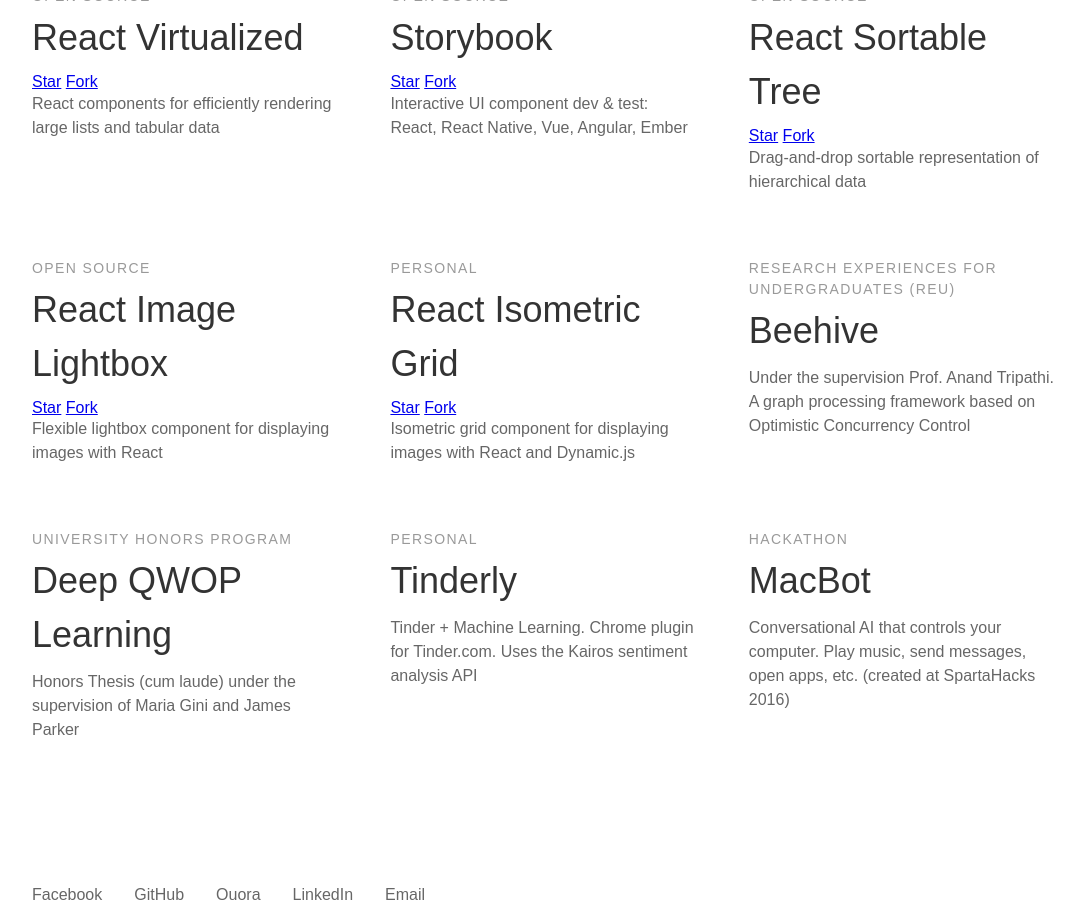
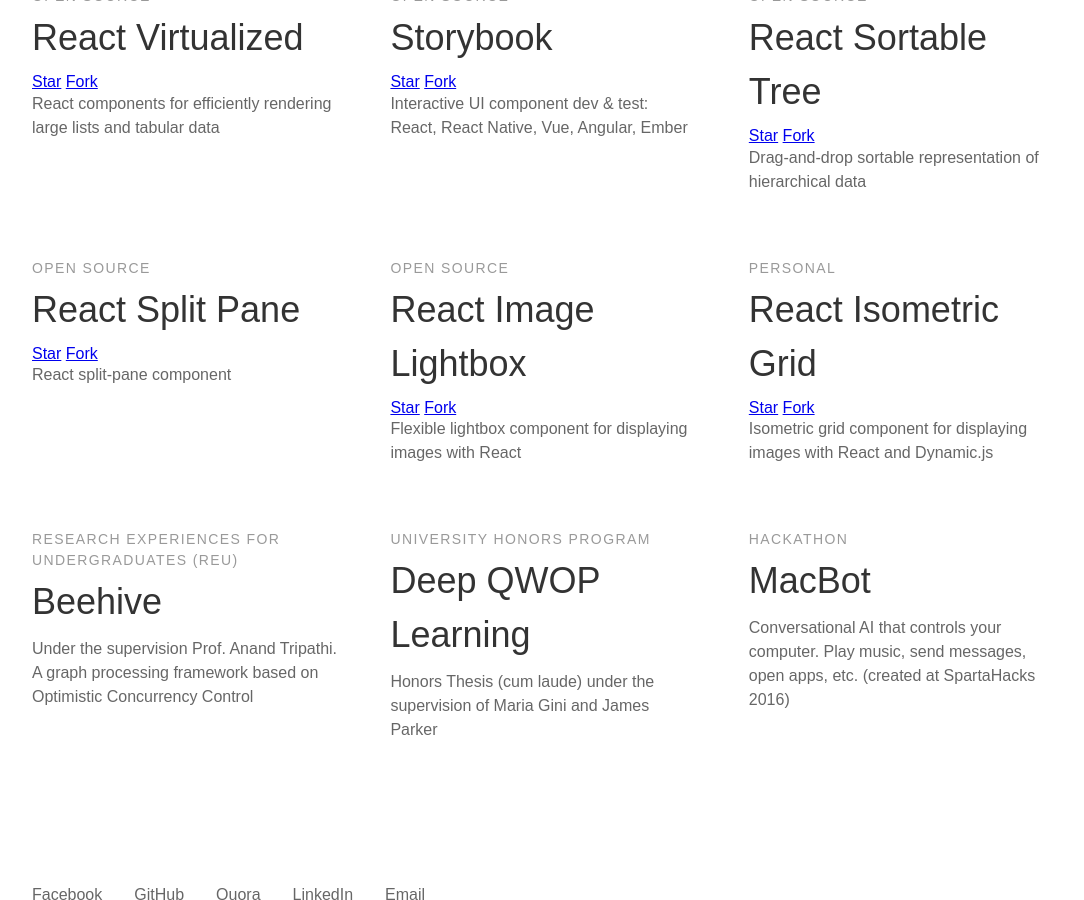
Before and after one commit to wuweiweiwu/wuweiweiwu.github.io, a Jekyll site: the page built from index.html, in a window 1280 px wide and 900 px high, scrolled down 853 px. Shown: the whole window, without its empty margins (96-1180 px from the left). Built offline with Jekyll 4.4.1, drawn with Linux system fonts in a browser that asks for light colours; some web fonts are replaced.

Commit message:
Update projects.yml

```diff
--- a/_data/projects.yml
+++ b/_data/projects.yml
@@ -18,6 +18,13 @@
   link: http://weiweiwu.me/react-sortable-tree/
   author: fritz-c
   repo: react-sortable-tree
+
+- name: React Split Pane
+  client: Open Source
+  description: React split-pane component
+  link: https://github.com/tomkp/react-split-pane
+  author: tomkp
+  repo: react-split-pane
 
 - name: React Image Lightbox
   client: Open Source
@@ -48,10 +55,10 @@
 #   description: Simply beautiful animated icon. Feather Icons animated with animejs, animate.css, bounce.js
 #   link: https://github.com/wuweiweiwu/react-pretty-interaction-icon
 
-- name: Tinderly
-  client: Personal
-  description: Tinder + Machine Learning. Chrome plugin for Tinder.com. Uses the Kairos sentiment analysis API
-  link: https://chrome.google.com/webstore/detail/tinderly-tinder-with-mach/mdkobmclngihinplcodbehpmocchnmob
+# - name: Tinderly
+#   client: Personal
+#   description: Tinder + Machine Learning. Chrome plugin for Tinder.com. Uses the Kairos sentiment analysis API
+#   link: https://chrome.google.com/webstore/detail/tinderly-tinder-with-mach/mdkobmclngihinplcodbehpmocchnmob
 
 - name: MacBot
   client: Hackathon
```
